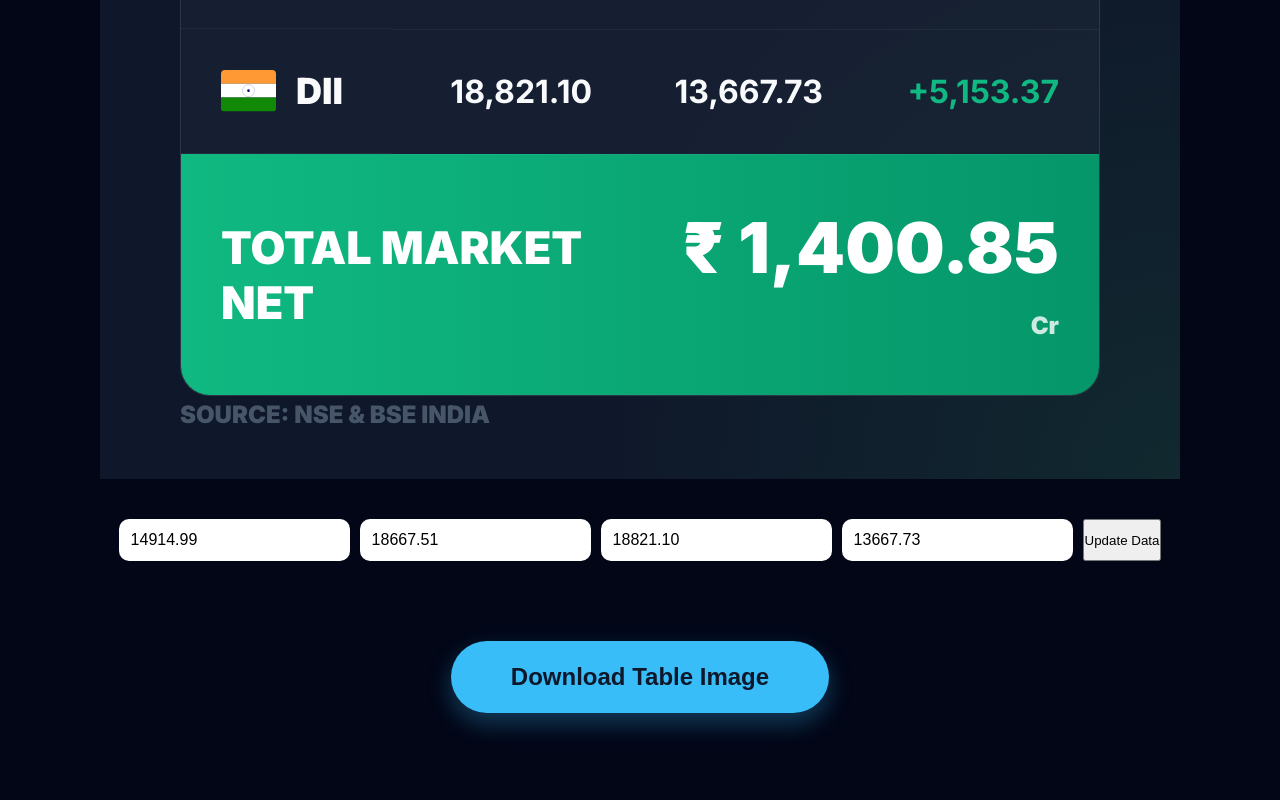
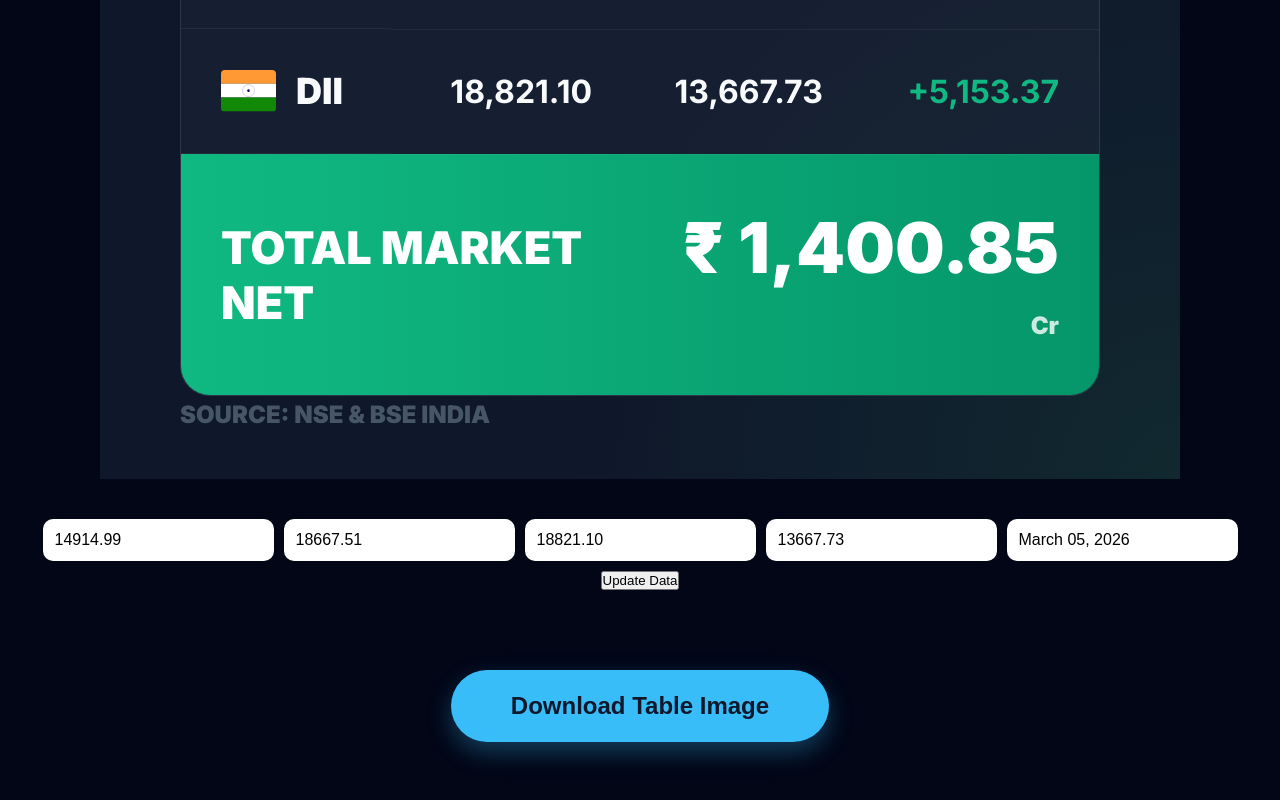
Before and after one commit to meetstar0053-hue/stock, a plain HTML site: page index.html in a window 1280 px wide. Shown: the part 641-1441 px from the top of the page. Drawn offline with nearby package versions, Linux system fonts and the light colour scheme.

Commit message:
Update index.html

```diff
--- a/index.html
+++ b/index.html
@@ -178,7 +178,7 @@
     <div id="capture-area">
         <header class="header">
             <div class="brand-name">TRADING INVESTOR</div>
-            <div class="date-display">March 05, 2026</div>
+            <div class="date-display" id="dateShow">March 05, 2026</div>
         </header>
 
         <div class="title-section">
@@ -256,6 +256,7 @@ font-size:16px;
 <input id="fiiSell" value="18667.51" placeholder="FII Sell">
 <input id="diiBuy" value="18821.10" placeholder="DII Buy">
 <input id="diiSell" value="13667.73" placeholder="DII Sell">
+<input id="dateInput" value="March 05, 2026" placeholder="Date">
 <button onclick="updateData()">Update Data</button>
 </div>
 <div class="controls">
@@ -271,6 +272,7 @@ let fiiBuy=parseFloat(document.getElementById("fiiBuy").value);
 let fiiSell=parseFloat(document.getElementById("fiiSell").value);
 let diiBuy=parseFloat(document.getElementById("diiBuy").value);
 let diiSell=parseFloat(document.getElementById("diiSell").value);
+document.getElementById("dateShow").innerText=document.getElementById("dateInput").value;
 
 document.getElementById("fiiBuyShow").innerText=fiiBuy.toLocaleString();
 document.getElementById("fiiSellShow").innerText=fiiSell.toLocaleString();
```
